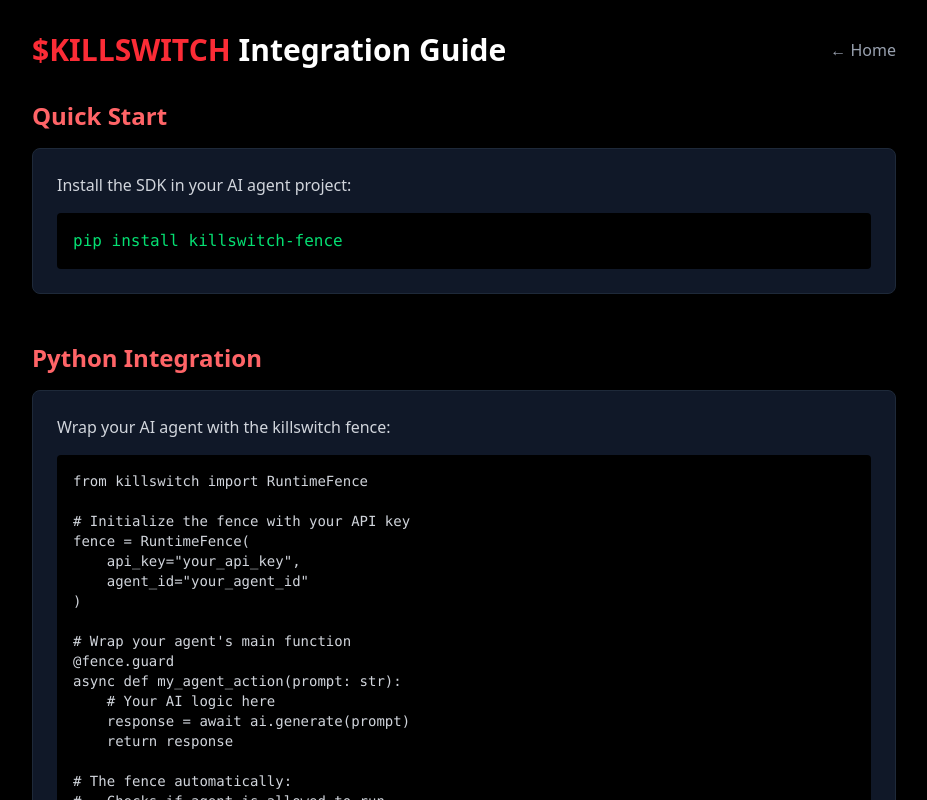
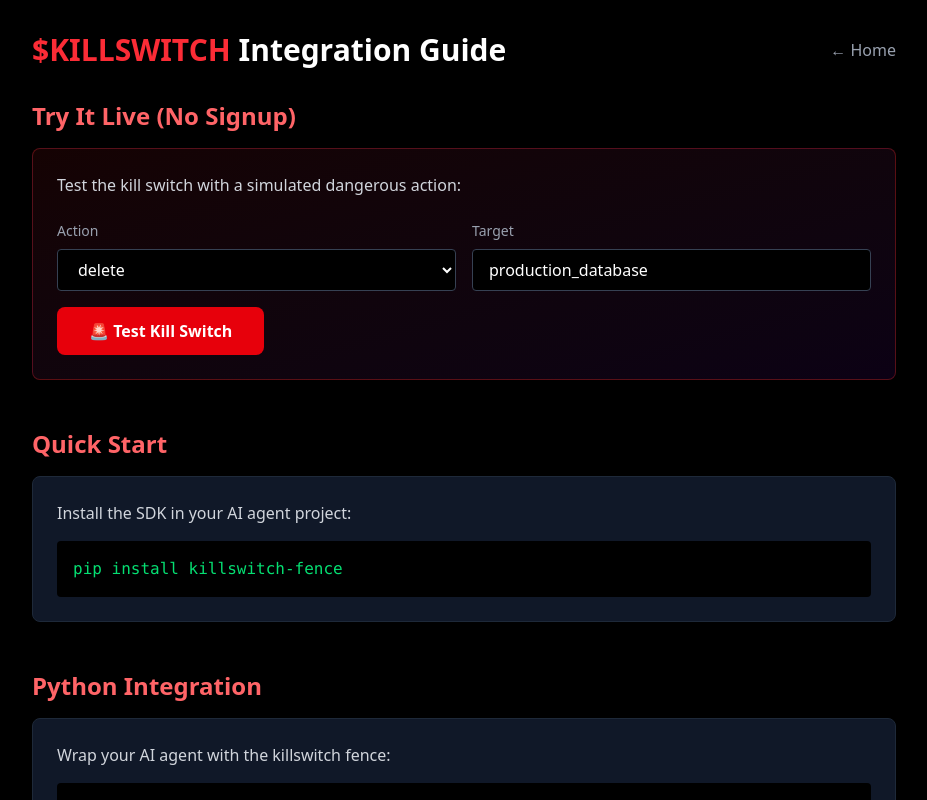
Before and after one commit to RunTimeAdmin/ai-agent-killswitch, a Next.js app in the folder apps/web/: page /docs in a window 1280 px wide. Shown: the top 800 px of the page, without its empty margins (176-1103 px from the left). Built offline with nearby package versions, Linux system fonts and the light colour scheme.

Commit message:
feat: add interactive kill switch demo to docs page

```diff
--- a/apps/web/app/docs/page.tsx
+++ b/apps/web/app/docs/page.tsx
@@ -1,6 +1,49 @@
 'use client';
 
+import { useState } from 'react';
+
 export default function DocsPage() {
+  const [testAction, setTestAction] = useState('delete');
+  const [testTarget, setTestTarget] = useState('production_database');
+  const [testResult, setTestResult] = useState<{
+    allowed: boolean;
+    blocked: boolean;
+    action: string;
+    target: string;
+    risk_score: number;
+    reasons: string[];
+    kill_latency_ms: number;
+    timestamp: string;
+    audit_log_id: string;
+  } | null>(null);
+  const [testing, setTesting] = useState(false);
+
+  const runTest = async () => {
+    setTesting(true);
+    setTestResult(null);
+
+    // Simulate API call
+    await new Promise(resolve => setTimeout(resolve, 800));
+
+    setTestResult({
+      allowed: false,
+      blocked: true,
+      action: testAction,
+      target: testTarget,
+      risk_score: 95,
+      reasons: [
+        `Action '${testAction}' is blocked by security policy`,
+        `Target '${testTarget}' is on protected list`,
+        "High-risk operation requires manual approval"
+      ],
+      kill_latency_ms: 73,
+      timestamp: new Date().toISOString(),
+      audit_log_id: `audit_${Date.now()}`
+    });
+
+    setTesting(false);
+  };
+
   return (
     <main className="min-h-screen bg-black text-white">
       <div className="container mx-auto px-4 py-8 max-w-4xl">
@@ -11,6 +54,63 @@ export default function DocsPage() {
           </h1>
           <a href="/" className="text-gray-400 hover:text-white">← Home</a>
         </div>
+
+        {/* Live Test Demo */}
+        <section className="mb-12">
+          <h2 className="text-2xl font-bold mb-4 text-red-400">Try It Live (No Signup)</h2>
+          <div className="bg-gradient-to-br from-red-950/30 to-purple-950/20 rounded-lg border border-red-500/30 p-6">
+            <p className="text-gray-300 mb-6">Test the kill switch with a simulated dangerous action:</p>
+
+            <div className="grid md:grid-cols-2 gap-4 mb-4">
+              <div>
+                <label className="block text-sm text-gray-400 mb-2">Action</label>
+                <select
+                  value={testAction}
+                  onChange={(e) => setTestAction(e.target.value)}
+                  className="w-full bg-black border border-gray-700 rounded px-4 py-2 text-white"
+                >
+                  <option value="delete">delete</option>
+                  <option value="exec">exec</option>
+                  <option value="sudo">sudo</option>
+                  <option value="transfer">transfer</option>
+                  <option value="exfiltrate">exfiltrate</option>
+                </select>
+              </div>
+              <div>
+                <label className="block text-sm text-gray-400 mb-2">Target</label>
+                <input
+                  type="text"
+                  value={testTarget}
+                  onChange={(e) => setTestTarget(e.target.value)}
+                  className="w-full bg-black border border-gray-700 rounded px-4 py-2 text-white"
+                  placeholder="e.g., production_database"
+                />
+              </div>
+            </div>
+
+            <button
+              onClick={runTest}
+              disabled={testing}
+              className="bg-red-600 hover:bg-red-500 disabled:bg-gray-600 text-white font-semibold px-8 py-3 rounded-lg transition w-full md:w-auto"
+            >
+              {testing ? 'Testing...' : '🚨 Test Kill Switch'}
+            </button>
+
+            {testResult && (
+              <div className="mt-6">
+                <p className="text-sm text-gray-400 mb-2">Response:</p>
+                <pre className="bg-black border border-gray-700 rounded p-4 overflow-x-auto text-sm">
+                  <code className="text-green-400">{JSON.stringify(testResult, null, 2)}</code>
+                </pre>
+                <div className="mt-4 flex items-center gap-2 text-sm">
+                  <span className="text-red-500 font-semibold">✗ BLOCKED</span>
+                  <span className="text-gray-500">•</span>
+                  <span className="text-gray-400">Terminated in {testResult.kill_latency_ms}ms</span>
+                </div>
+              </div>
+            )}
+          </div>
+        </section>
 
         {/* Quick Start */}
         <section className="mb-12">
```
Also changed, not shown: 1 other file (tests, documents, lock files or other folders).
